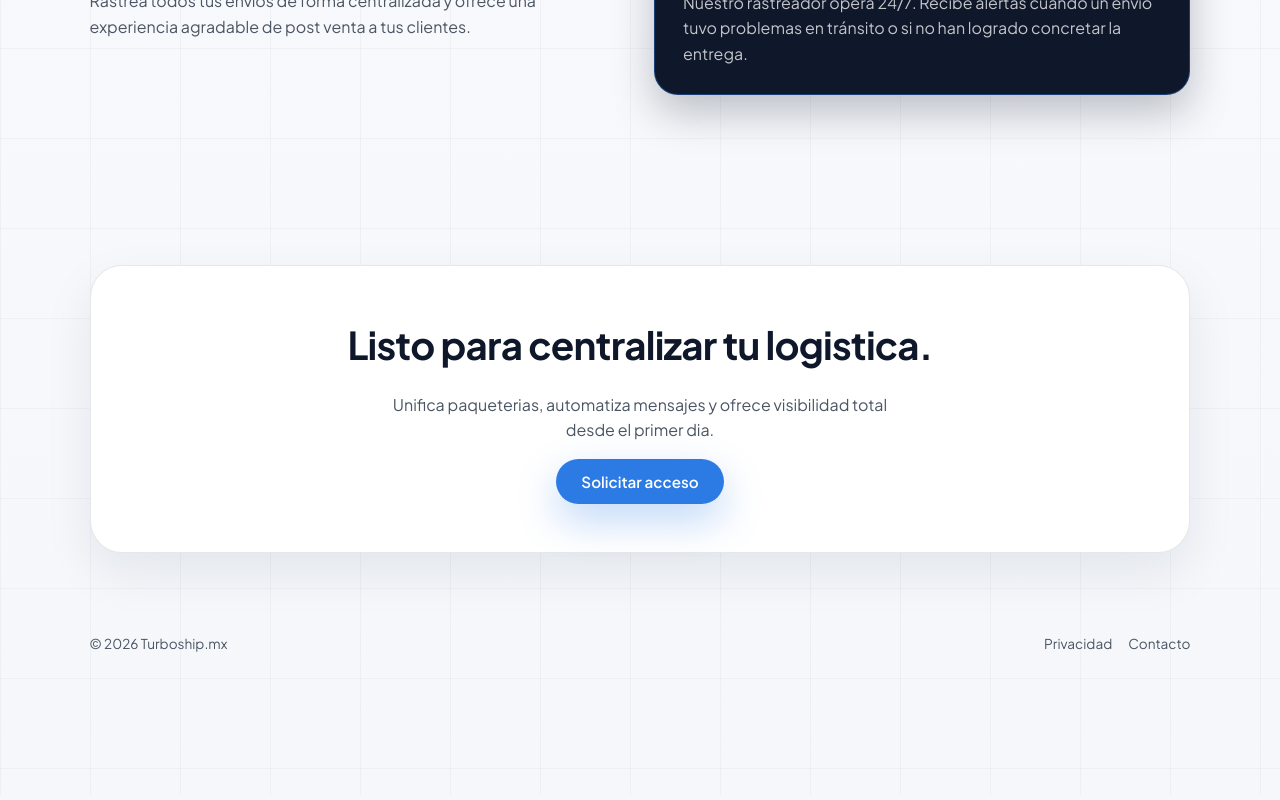
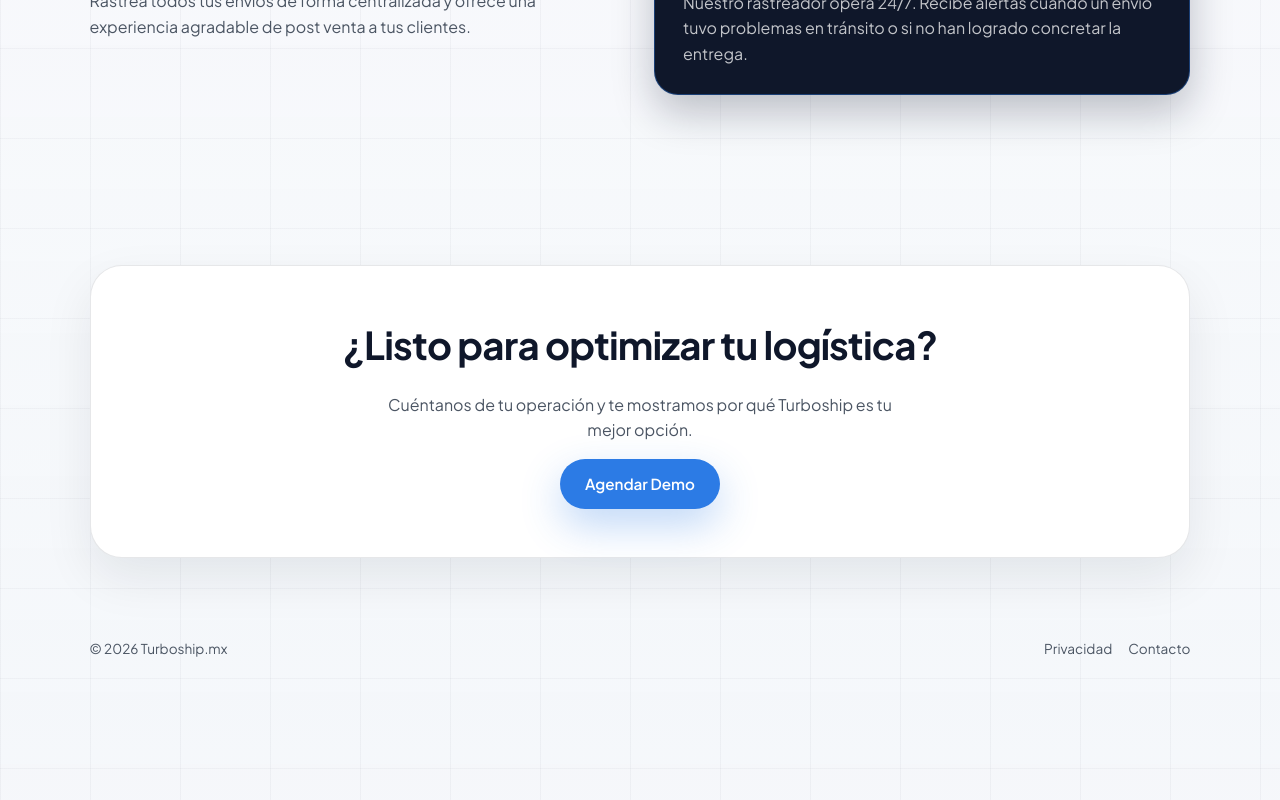
Before and after one commit to turboship-mx/turboship.mx, a React (Vite) app: page / in a window 1280 px wide. Shown: the part 1932-2732 px from the top of the page. Built offline with nearby package versions, Linux system fonts and the light colour scheme.

Commit message:
feat: update cta copy and link

```diff
--- a/src/App.tsx
+++ b/src/App.tsx
@@ -399,11 +399,18 @@
         <section className="cta">
           <div className="container">
             <div className="cta-card">
-              <h2>Listo para centralizar tu logistica.</h2>
+              <h2>¿Listo para optimizar tu logística?</h2>
               <p>
-                Unifica paqueterias, automatiza mensajes y ofrece visibilidad total desde el primer dia.
+                Cuéntanos de tu operación y te mostramos por qué Turboship es tu mejor opción.
               </p>
-              <button className="btn primary">Solicitar acceso</button>
+              <a
+                className="btn primary"
+                href="https://calendly.com/arturoll-turboship/30min"
+                target="_blank"
+                rel="noreferrer"
+              >
+                Agendar Demo
+              </a>
             </div>
           </div>
         </section>
```
